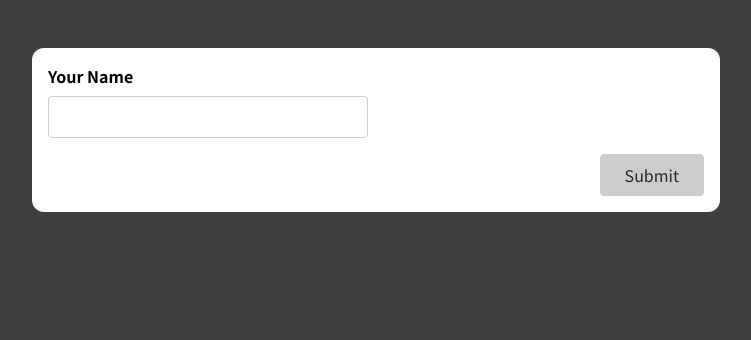
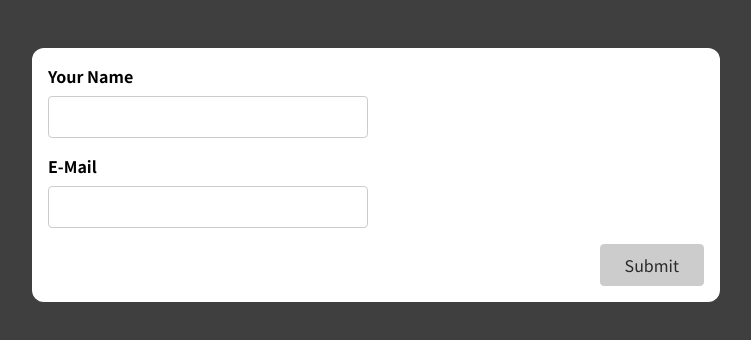
Before and after one commit to bognikk/react-form, a React (Create React App) app: page / in a window 1280 px wide. Shown: the top 340 px of the page, without its empty margins (264-1015 px from the left). Built offline with nearby package versions, Linux system fonts and the light colour scheme.

Commit message:
Adding a custom Input hook

```diff
--- a/src/components/SimpleInput.jsx
+++ b/src/components/SimpleInput.jsx
@@ -1,30 +1,39 @@
 import { useState } from "react";
 
+import useInput from "../hooks/use-input";
+
 const SimpleInput = (props) => {
-  const [enteredName, setEnteredName] = useState("");
-  const [enteredNameTouched, setEnteredNameTouched] = useState(false);
+  const {
+    value: enteredName,
+    isValid: enteredNameIsValid,
+    hasError: nameInputHasError,
+    valueChangeHandler: nameChangeHandler,
+    inputBlurHandler: nameBlurHandler,
+    reset: resetNameInput,
+  } = useInput((value) => value.trim() !== "");
 
-  const enteredNameIsValid = enteredName.trim() !== "";
-  const nameInputIsInvalid = !enteredNameIsValid && enteredNameTouched;
+  const [enteredEmail, setEnteredEmail] = useState("");
+  const [enteredEmailTouched, setEnteredEmailTouched] = useState(false);
+
+  const enteredEmailIsValid = enteredEmail.includes("@");
+  const enteredEmailIsInvalid = !enteredEmailIsValid && enteredEmailTouched;
 
   let formIsValid = false;
 
-  if (enteredNameIsValid) {
+  if (enteredNameIsValid && enteredEmailIsValid) {
     formIsValid = true;
   }
 
-  const nameInputChangeHandler = (event) => {
-    setEnteredName(event.target.value);
+  const emailInputChangeHandle = (event) => {
+    setEnteredEmail(event.target.value);
   };
 
-  const nameInputBlurHandler = (event) => {
-    setEnteredNameTouched(true);
+  const emailInputBlurHandler = () => {
+    setEnteredEmailTouched(true);
   };
 
   const formSubmisionHandler = (event) => {
     event.preventDefault();
-
-    setEnteredNameTouched(true);
 
     if (!enteredNameIsValid) {
       return;
@@ -33,11 +42,17 @@
     console.log(enteredName);
 
     // nameInputRef.current.value = ""; => NOT IDEAL, DON'T MANIPULATE THE DOM
-    setEnteredName("");
-    setEnteredNameTouched(false);
+    resetNameInput();
+
+    enteredEmail("");
+    setEnteredEmailTouched(false);
   };
 
-  const nameInputClasses = nameInputIsInvalid
+  const nameInputClasses = nameInputHasError
+    ? "form-control invalid"
+    : "form-control";
+
+  const emailInputClasses = enteredEmailIsInvalid
     ? "form-control invalid"
     : "form-control";
 
@@ -49,11 +64,24 @@
           type="text"
           id="name"
           value={enteredName}
-          onChange={nameInputChangeHandler}
-          onBlur={nameInputBlurHandler}
+          onChange={nameChangeHandler}
+          onBlur={nameBlurHandler}
         />
-        {nameInputIsInvalid && (
+        {nameInputHasError && (
           <p className="error-text">Name must not be empty.</p>
+        )}
+      </div>
+      <div className={emailInputClasses}>
+        <label htmlFor="email">E-Mail</label>
+        <input
+          type="email"
+          id="email"
+          onChange={emailInputChangeHandle}
+          onBlur={emailInputBlurHandler}
+          value={enteredEmail}
+        />
+        {enteredEmailIsInvalid && (
+          <p className="error-text">Please enter a valid email.</p>
         )}
       </div>
       <div className="form-actions">
--- /dev/null
+++ b/src/hooks/use-input.jsx
@@ -0,0 +1,33 @@
+import { useState } from "react";
+
+const useInput = (validateValue) => {
+  const [enteredValue, setEnteredValue] = useState("");
+  const [isTouched, setIsTouched] = useState(false);
+
+  const valueIsValid = validateValue(enteredValue);
+  const hasError = !valueIsValid && isTouched;
+
+  const valueChangeHandler = (event) => {
+    setEnteredValue(event.target.value);
+  };
+
+  const inputBlurHandler = (event) => {
+    setIsTouched(true);
+  };
+
+  const reset = () => {
+    setEnteredValue("");
+    setIsTouched(false);
+  };
+
+  return {
+    value: enteredValue,
+    isValid: valueIsValid,
+    hasError,
+    valueChangeHandler,
+    inputBlurHandler,
+    reset,
+  };
+};
+
+export default useInput;
```
Also changed, not shown: 1 other file (tests, documents, lock files or other folders).
